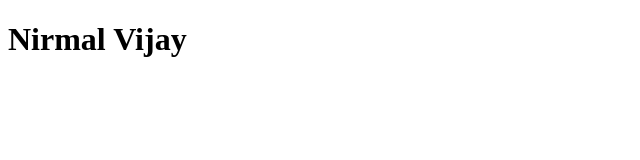
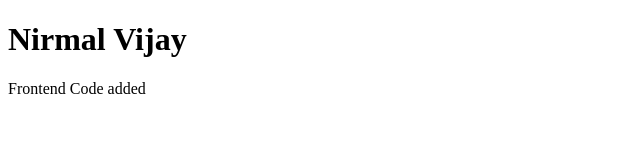
Before and after one commit to Nirmal-Vijay/SampleRepo, a plain HTML site: page index.html in a window 1280 px wide. Shown: the whole page, without its empty margins (0-640 px from the left). Drawn offline with Linux system fonts and the light colour scheme.

Commit message:
feat : frontend code added

```diff
--- a/index.html
+++ b/index.html
@@ -7,5 +7,6 @@
   </head>
   <body>
     <h1>Nirmal Vijay</h1>
+    <p>Frontend Code added</p>
   </body>
 </html>
```
